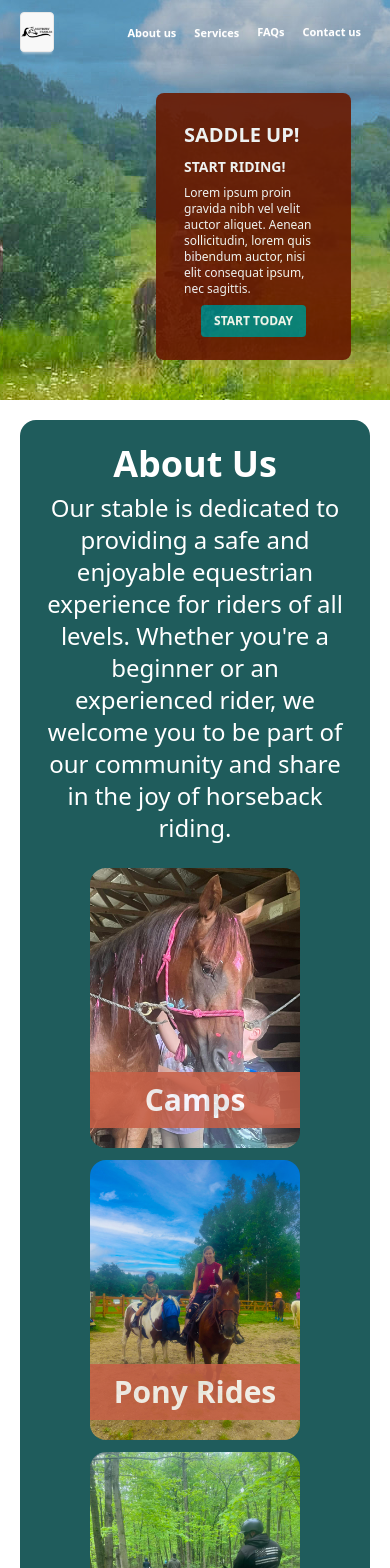
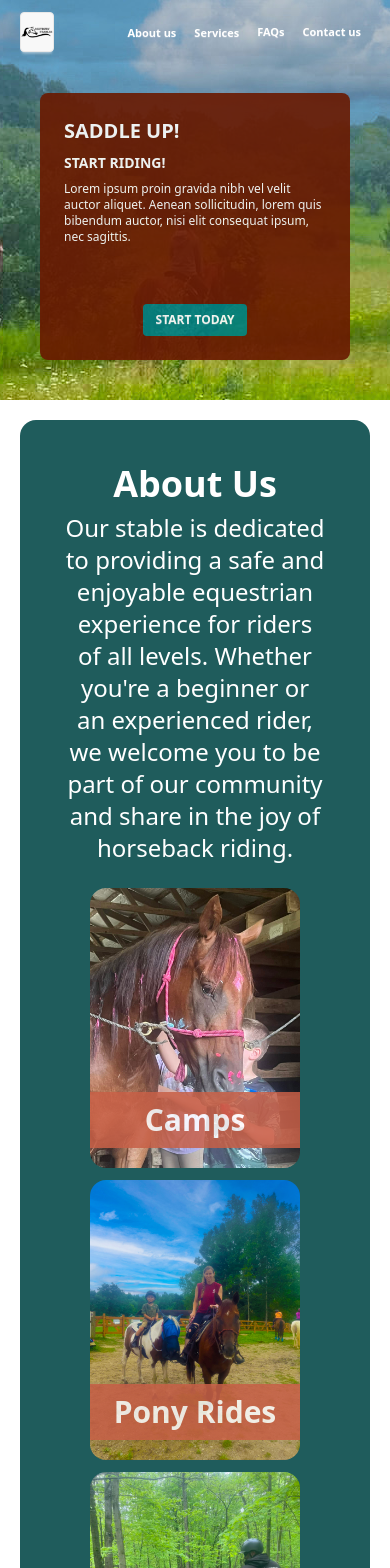
Before and after one commit to fbabonoy/Babonoyaba_Fernando_MayburyStables, a React (Vite) app in the folder frontend/: page / in a window 390 px wide. Shown: the top 1568 px of the page. Built offline with nearby package versions, Linux system fonts and the light colour scheme.

Commit message:
change resizeing for about us ans banner on nav bar

```diff
--- a/frontend/src/components/AboutUS.tsx
+++ b/frontend/src/components/AboutUS.tsx
@@ -2,7 +2,7 @@ import stableData from "../Model/data"
 import Card from "./Card"
 
 function AboutUs() {
-    return <div className=" bg-[#1f5c5c] m-5 rounded-2xl">
+    return <div className=" bg-[#1f5c5c] m-5 p-5 rounded-2xl">
         <div className="w-full bg-transparent">
             <div className="card-body flex justify-center items-center text-center text-white ">
                 <h2 className="card-title text-4xl">{stableData.aboutUs.title}</h2>
--- a/frontend/src/components/Card.tsx
+++ b/frontend/src/components/Card.tsx
@@ -1,7 +1,7 @@
 
 function Card({ img, title }: { img: string, title: string }) {
     return (
-        <div className="h-70 sm:h-90 lx:24/100 lg:w-23/100  md:w-22/100 sm:w-18/80 relative mb-3 sm:mb-0">
+        <div className="h-70 sm:w-9/20 lg:h-90 lx:w-24/100 lg:w-23/100 relative mb-3 object-cover">
             <img className="h-full w-full object-cover rounded-2xl"
                 src={img}
                 alt="Shoes" />
--- a/frontend/src/components/NavBar.tsx
+++ b/frontend/src/components/NavBar.tsx
@@ -41,7 +41,7 @@ function NavBar({ displayBanner, title }: { displayBanner?: boolean, title?: str
 
 function Banner() {
     return (
-        <div className="card absolute bg-[#6A1900] w-2/4 h-2/3 right-1/10 bottom-10  p-1 sm:p-5 opacity-90">
+        <div className="card absolute bg-[#6A1900] h-2/3 md:w-2/4 md:h-2/3 md:right-1/10 bottom-10 ml-10 mr-10 md:mr-0 md:ml-0 sm:p-5 opacity-90">
             <div className="card-body text-white">
                 <h2 className="card-title text-xl md:text-5xl sm:text-4xl">SADDLE UP!</h2>
                 <h2 className="card-title text-sm sm:whitespace-normal md:text-4xl sm:text-3xl">START RIDING!</h2>
```
